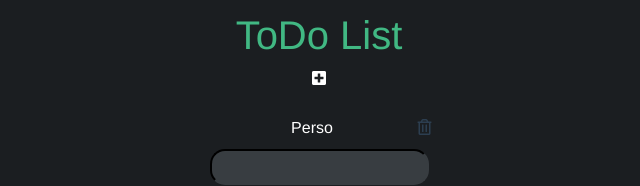
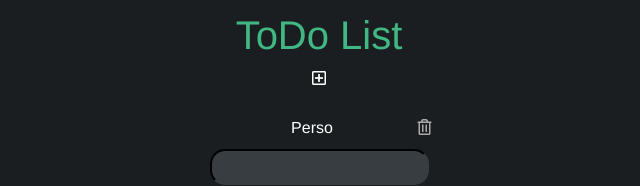
Before and after one commit to ynov-b3-2020-nodejs/TodoVue, a Vue app: page / in a window 1280 px wide. Shown: the part 249-435 px from the top of the page, without its empty margins (321-961 px from the left). Built offline with nearby package versions, Linux system fonts and the light colour scheme.

Commit message:
deeper watcher

```diff
--- a/src/App.vue
+++ b/src/App.vue
@@ -2,14 +2,14 @@
  <div id="app">
   <img alt="Vue logo" src="./assets/logo.png">
   <h1 style="color: #41b883"> ToDo List</h1>
-  <i class="fas fa-plus-square" @click="addBoard" style="color: white"></i>
+  <i class="far fa-plus-square" @click="addBoard" style="color: white" ></i>
   <div class="container">
   <div class="row">
    <div v-for="(board, boardId) in boards" class="col" :key="boardId">
     <div style="border-color: white; border: white">
      <br>
      <input type="text" class="input-title-board" v-model="board.title" @keypress="changeTitleBoard">
-     <i class="far fa-trash-alt" @click="removeBoard(board.id)"></i>
+     <i class="far fa-trash-alt" @click="removeBoard(board.id)" style="color: darkgrey"></i>
      <div class="control-bar">
       <input id="create-task" type="text" v-model="board.inputTask" @keypress="addTask($event, boardId)"
              class="m-2 p-1"
@@ -91,7 +91,6 @@ export default {
     },
     eraseTask(e, index) {
       this.boards[index].tasks.splice(e, 1);
-      localStorage.setItem('board', JSON.stringify(this.boards));
     },
     addTask(e, index) {
       if (e.code === 'Enter') {
@@ -104,12 +103,10 @@ export default {
         this.boards[index].count = this.boards[index].count + 1;
         this.boards[index].tasks.push(newTask);
         this.boards[index].inputTask = '';
-        localStorage.setItem('board', JSON.stringify(this.boards));
       }
     },
     onTaskChange(newTask, index) {
       this.boards[index].tasks = [...this.boards[index].tasks.filter(task => task.id !== newTask.id), newTask];
-      localStorage.setItem('board', JSON.stringify(this.boards));
     },
   },
   computed: {
@@ -151,8 +148,11 @@ export default {
     }
   },
   watch: {
-    boards() {
-      localStorage.setItem('board', JSON.stringify(this.boards));
+    boards: {
+      handler() {
+        localStorage.setItem('board', JSON.stringify(this.boards));
+      },
+      deep: true,
     },
     countBoard() {
       localStorage.setItem('count', this.countBoard);
--- a/src/components/Task.vue
+++ b/src/components/Task.vue
@@ -1,8 +1,8 @@
 <template>
   <div class="custom-control custom-checkbox mt-2">
-    <input type="checkbox" class="custom-control-input" :id=" task.boardId+'task-checkbox' + task.id  " :checked="task.isdone" @change="change">
-    <label :for=" task.boardId+'task-checkbox' + task.id  " :class="{done: task.isdone}" class="custom-control-label" style="color: white"> {{ task.title }} </label>
-    <i class="fas fa-trash m-1" style="color: #35495e" @click="erase"></i>
+     <input type="checkbox" class="custom-control-input" :id=" task.boardId+'task-checkbox' + task.id  " :checked="task.isdone" @change="change">
+     <label :for=" task.boardId+'task-checkbox' + task.id  " :class="{done: task.isdone}" class="custom-control-label" style="color: white"> {{ task.title }} </label>
+     <i class="fas fa-trash m-1" style="color: #35495e" @click="erase"></i>
   </div>
 </template>
 
```
Also changed, not shown: 1 other file (tests, documents, lock files or other folders).
